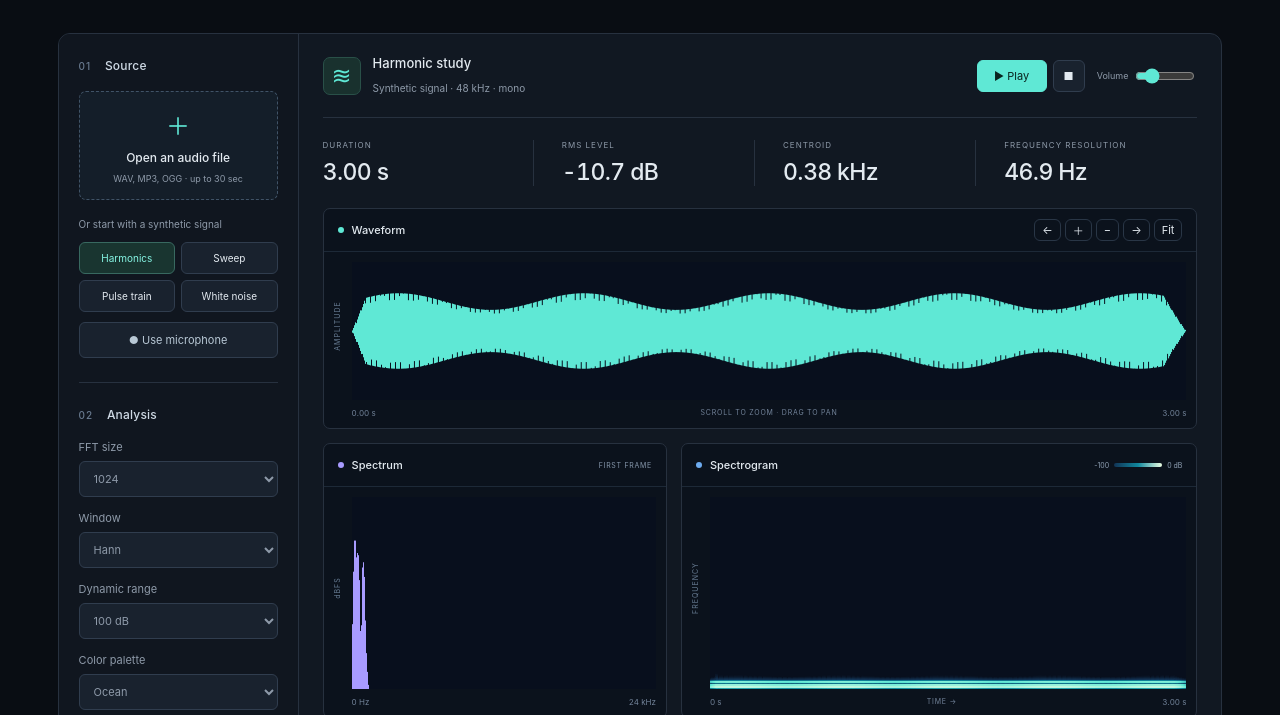
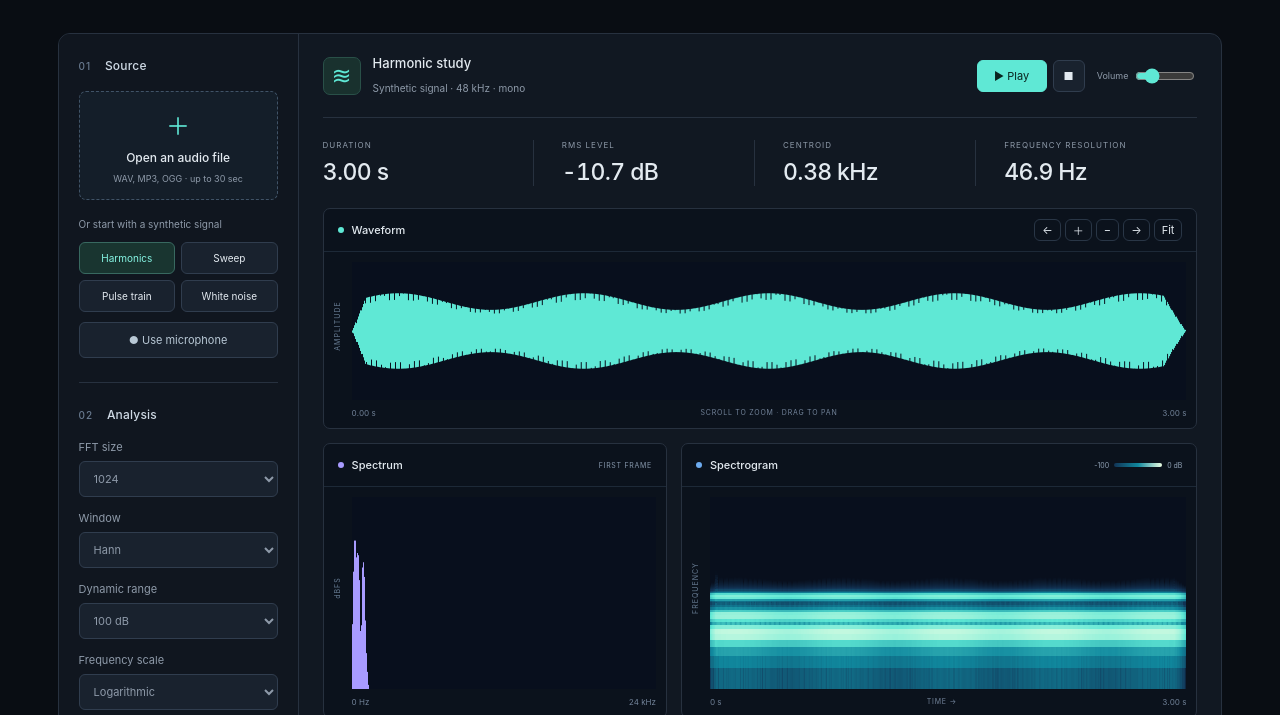
Before and after one commit to ranshufang55/sonascope, a website with bundled scripts: page demo/index.html in a window 1280 px wide. Shown: the part 235-950 px from the top of the page. Built offline with nearby package versions, Linux system fonts and the light colour scheme.

Commit message:
feat(demo): offer logarithmic and linear frequency views

```diff
--- a/demo/index.html
+++ b/demo/index.html
@@ -78,6 +78,12 @@
                 <option value="-120">120 dB</option>
               </select></label
             ><label class="field"
+              >Frequency scale<select id="frequency-scale">
+                <option value="log" selected>Logarithmic</option>
+                <option value="linear">Linear</option>
+              </select></label
+            >
+            <label class="field"
               >Color palette<select id="palette">
                 <option value="ocean">Ocean</option>
                 <option value="ember">Ember</option>
--- a/src/demo/main.ts
+++ b/src/demo/main.ts
@@ -49,6 +49,7 @@ function draw(): void {
       ...canvasSize(spectrogram),
       floor: Number(select('db-floor')),
       palette: select('palette') as PaletteName,
+      frequencyScale: select('frequency-scale') as 'linear' | 'log',
     },
   );
   setText('range-start', `${(viewport.range.start / audio.sampleRate).toFixed(2)} s`);
@@ -113,7 +114,7 @@ for (const id of ['fft-size', 'window'])
       status(String(error), true);
     }
   });
-for (const id of ['db-floor', 'palette'])
+for (const id of ['db-floor', 'palette', 'frequency-scale'])
   element(id).addEventListener('change', () => {
     setText('legend-floor', select('db-floor'));
     draw();
@@ -262,6 +263,7 @@ function paintLive(time: number): void {
           ...canvasSize(spectrogram),
           floor: Number(select('db-floor')),
           palette: select('palette') as PaletteName,
+          frequencyScale: select('frequency-scale') as 'linear' | 'log',
         });
         setText('rms', `${linToDb(rms(input)).toFixed(1)} dB`);
         setText('frame-count', `${liveFrames.length} live frames`);
```
